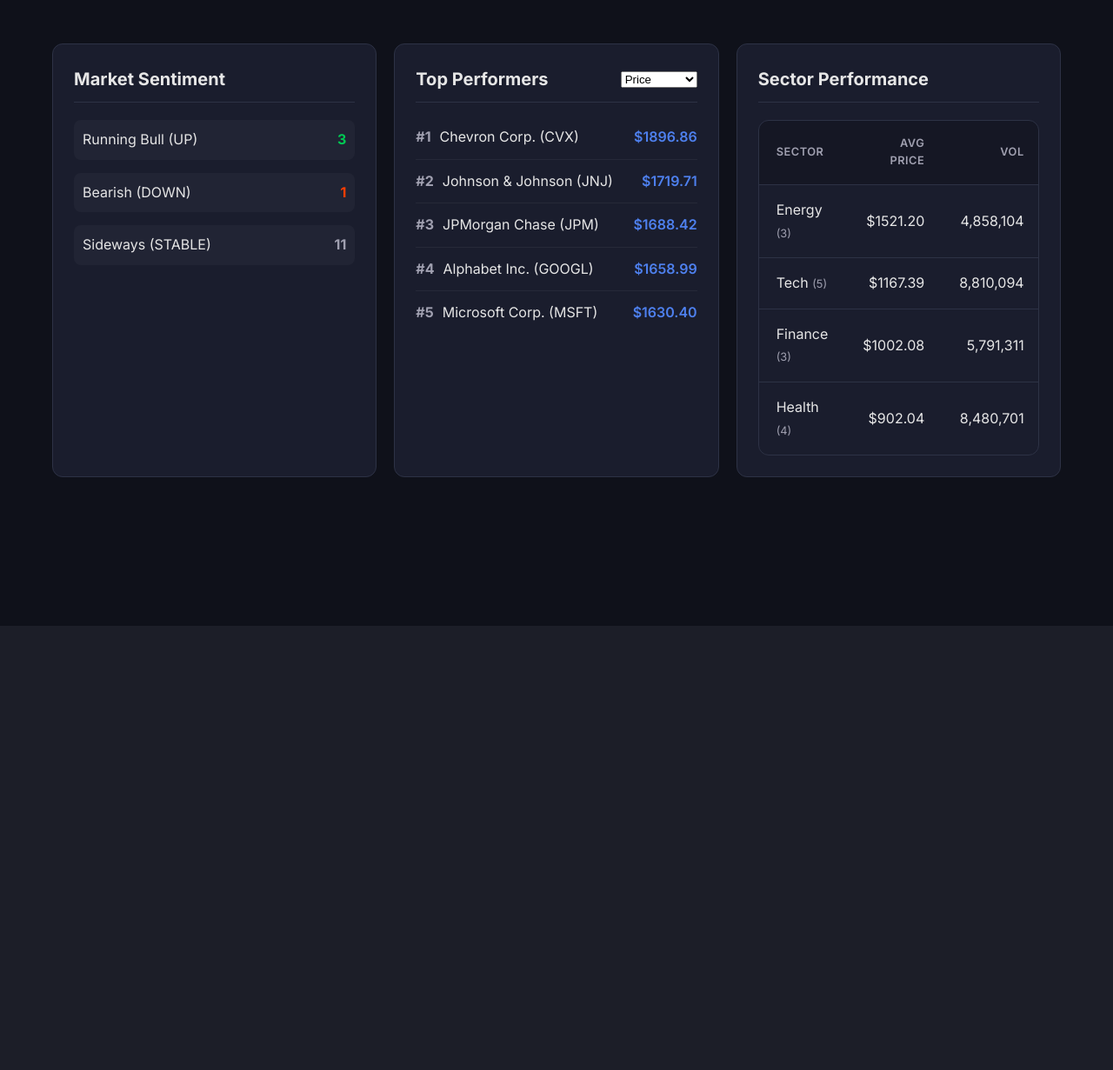
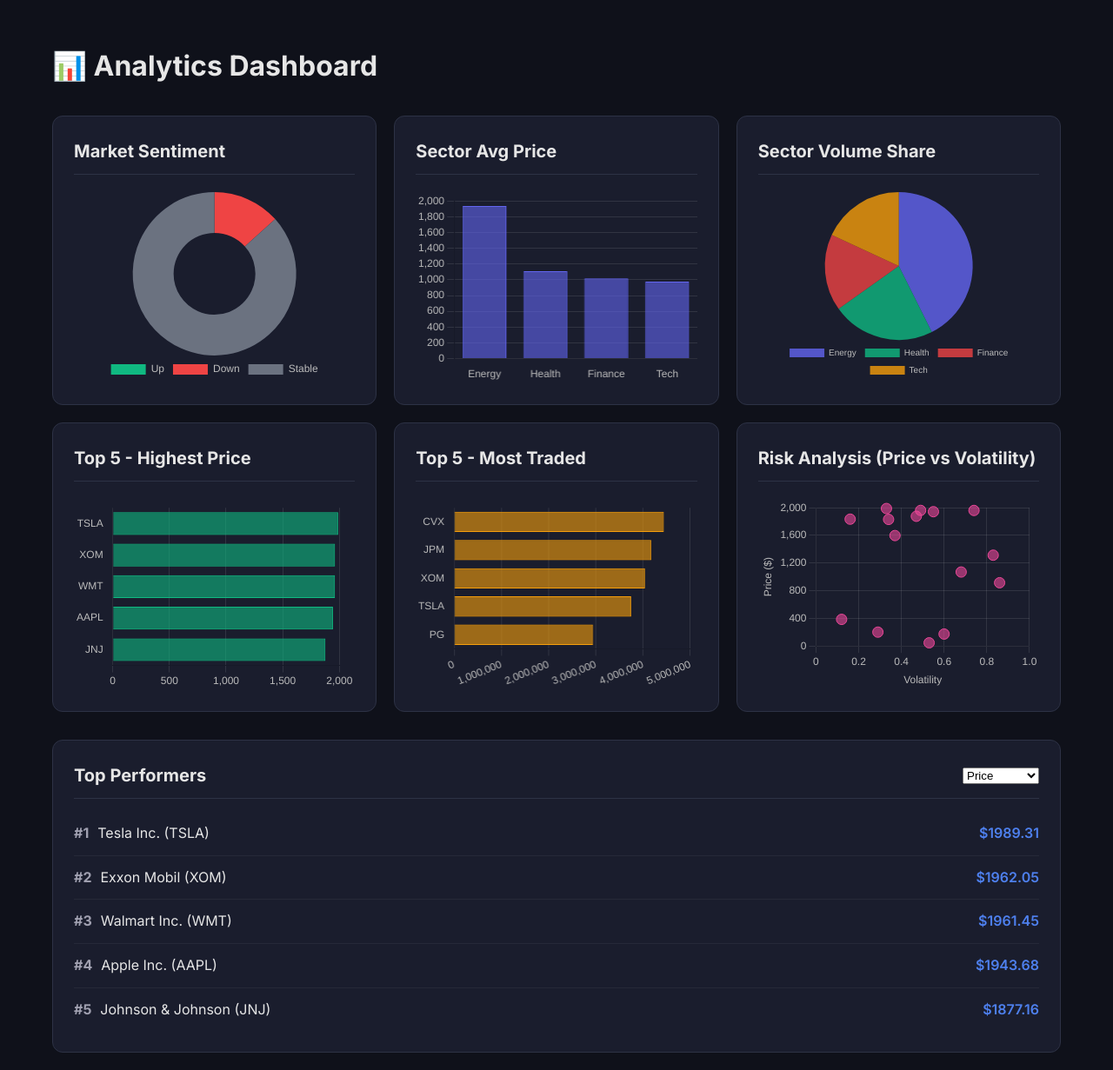
Before and after one commit to Rvk1110/stock-market-analyzer, a Flask app: page /market in a window 1280 px wide. Shown: the part 80-1311 px from the top of the page at 87% size. Before the commit the page ends 800 px from the top, so only its background shows below. Run offline with Flask 3, Linux system fonts and the light colour scheme.

Commit message:
Add live data integration and unified analytics dashboard with 6 interactive charts

```diff
--- a/app.py
+++ b/app.py
@@ -10,7 +10,7 @@ from ranking import RankingManager
 from trend_analysis import TrendAnalyzer
 from sorting import StockSorter
 from sector_analysis import SectorAnalyzer
-from main import populate_dummy_data # Reuse dummy data generation
+from main import populate_initial_data # Reuse data population
 
 app = Flask(__name__)
 
@@ -23,7 +23,7 @@ sorter = StockSorter(threshold=20)
 sector_analyzer = SectorAnalyzer(storage)
 
 # Initialize data
-populate_dummy_data(storage)
+populate_initial_data(storage)
 
 @app.route('/')
 def index():
--- a/static/script.js
+++ b/static/script.js
@@ -8,6 +8,8 @@ document.addEventListener('DOMContentLoaded', () => {
         fetchSentiment();
         fetchTopK();
         fetchSectors();
+        fetchTopCharts();
+        fetchRiskAnalysis();
     } else if (pageId === 'stocks') {
         fetchStocks();
     } else if (pageId === 'sectors') {
@@ -88,34 +90,260 @@ async function fetchTopK() {
 }
 
 // Sentiment
+// Sentiment Chart
 async function fetchSentiment() {
     const res = await fetch(`${API_BASE}/sentiment`);
     const data = await res.json();
 
-    const container = document.getElementById('sentimentContainer');
-    container.innerHTML = `
-        <div><span>Running Bull (UP)</span> <span class="trend-up">${data.UP || 0}</span></div>
-        <div><span>Bearish (DOWN)</span> <span class="trend-down">${data.DOWN || 0}</span></div>
-        <div><span>Sideways (STABLE)</span> <span class="trend-stable">${data.STABLE || 0}</span></div>
-    `;
+    const ctx = document.getElementById('sentimentChart').getContext('2d');
+
+    if (window.sentimentChartInstance) window.sentimentChartInstance.destroy();
+
+    window.sentimentChartInstance = new Chart(ctx, {
+        type: 'doughnut',
+        data: {
+            labels: ['Up', 'Down', 'Stable'],
+            datasets: [{
+                data: [data.UP || 0, data.DOWN || 0, data.STABLE || 0],
+                backgroundColor: ['#10b981', '#ef4444', '#6b7280'],
+                borderWidth: 0
+            }]
+        },
+        options: {
+            responsive: true,
+            maintainAspectRatio: false,
+            plugins: {
+                legend: { position: 'bottom', labels: { color: '#bbb' } }
+            }
+        }
+    });
 }
 
-// Sector Performance (Summary for Dashboard)
+// Sector Performance Charts (Price Bar + Volume Pie)
 async function fetchSectors() {
     const res = await fetch(`${API_BASE}/sectors`);
     const data = await res.json();
 
-    const tbody = document.getElementById('sectorTableBody');
-    if (tbody) {
-        tbody.innerHTML = '';
-        data.forEach(s => {
-            const tr = document.createElement('tr');
-            tr.innerHTML = `
-                <td>${s.sector} <span style="font-size:0.8em; color:var(--text-secondary)">(${s.count})</span></td>
-                <td>$${s.avg_price.toFixed(2)}</td>
-                <td>${s.total_volume.toLocaleString()}</td>
-            `;
-            tbody.appendChild(tr);
+    // 1. Sector Price Bar Chart
+    const priceCtx = document.getElementById('sectorPriceChart');
+    if (priceCtx) {
+        if (window.sectorPriceChartInstance) window.sectorPriceChartInstance.destroy();
+
+        const labels = data.map(s => s.sector);
+        const prices = data.map(s => s.avg_price);
+
+        window.sectorPriceChartInstance = new Chart(priceCtx.getContext('2d'), {
+            type: 'bar',
+            data: {
+                labels: labels,
+                datasets: [{
+                    label: 'Avg Price ($)',
+                    data: prices,
+                    backgroundColor: 'rgba(99, 102, 241, 0.6)',
+                    borderColor: '#6366f1',
+                    borderWidth: 1
+                }]
+            },
+            options: {
+                responsive: true,
+                maintainAspectRatio: false,
+                scales: {
+                    y: {
+                        beginAtZero: true,
+                        grid: { color: 'rgba(255,255,255,0.1)' },
+                        ticks: { color: '#bbb' }
+                    },
+                    x: {
+                        grid: { display: false },
+                        ticks: { color: '#bbb' }
+                    }
+                },
+                plugins: {
+                    legend: { display: false }
+                }
+            }
+        });
+    }
+
+    // 2. Sector Volume Pie Chart
+    const volumeCtx = document.getElementById('sectorVolumeChart');
+    if (volumeCtx) {
+        if (window.sectorVolumeChartInstance) window.sectorVolumeChartInstance.destroy();
+
+        const labels = data.map(s => s.sector);
+        const volumes = data.map(s => s.total_volume);
+
+        window.sectorVolumeChartInstance = new Chart(volumeCtx.getContext('2d'), {
+            type: 'pie',
+            data: {
+                labels: labels,
+                datasets: [{
+                    data: volumes,
+                    backgroundColor: [
+                        'rgba(99, 102, 241, 0.8)',
+                        'rgba(16, 185, 129, 0.8)',
+                        'rgba(239, 68, 68, 0.8)',
+                        'rgba(245, 158, 11, 0.8)',
+                        'rgba(139, 92, 246, 0.8)'
+                    ],
+                    borderWidth: 0
+                }]
+            },
+            options: {
+                responsive: true,
+                maintainAspectRatio: false,
+                plugins: {
+                    legend: {
+                        position: 'bottom',
+                        labels: { color: '#bbb', font: { size: 10 } }
+                    }
+                }
+            }
+        });
+    }
+}
+
+// Top 5 Charts (Price and Volume)
+async function fetchTopCharts() {
+    // Top 5 by Price
+    const priceRes = await fetch(`${API_BASE}/top-k?k=5&type=price`);
+    const priceData = await priceRes.json();
+
+    const priceCtx = document.getElementById('topPriceChart');
+    if (priceCtx) {
+        if (window.topPriceChartInstance) window.topPriceChartInstance.destroy();
+
+        window.topPriceChartInstance = new Chart(priceCtx.getContext('2d'), {
+            type: 'bar',
+            data: {
+                labels: priceData.map(s => s.symbol),
+                datasets: [{
+                    label: 'Price ($)',
+                    data: priceData.map(s => s.price),
+                    backgroundColor: 'rgba(16, 185, 129, 0.6)',
+                    borderColor: '#10b981',
+                    borderWidth: 1
+                }]
+            },
+            options: {
+                indexAxis: 'y',
+                responsive: true,
+                maintainAspectRatio: false,
+                scales: {
+                    x: {
+                        beginAtZero: true,
+                        grid: { color: 'rgba(255,255,255,0.1)' },
+                        ticks: { color: '#bbb' }
+                    },
+                    y: {
+                        grid: { display: false },
+                        ticks: { color: '#bbb' }
+                    }
+                },
+                plugins: {
+                    legend: { display: false }
+                }
+            }
+        });
+    }
+
+    // Top 5 by Volume
+    const volumeRes = await fetch(`${API_BASE}/top-k?k=5&type=volume`);
+    const volumeData = await volumeRes.json();
+
+    const volumeCtx = document.getElementById('topVolumeChart');
+    if (volumeCtx) {
+        if (window.topVolumeChartInstance) window.topVolumeChartInstance.destroy();
+
+        window.topVolumeChartInstance = new Chart(volumeCtx.getContext('2d'), {
+            type: 'bar',
+            data: {
+                labels: volumeData.map(s => s.symbol),
+                datasets: [{
+                    label: 'Volume',
+                    data: volumeData.map(s => s.volume),
+                    backgroundColor: 'rgba(245, 158, 11, 0.6)',
+                    borderColor: '#f59e0b',
+                    borderWidth: 1
+                }]
+            },
+            options: {
+                indexAxis: 'y',
+                responsive: true,
+                maintainAspectRatio: false,
+                scales: {
+                    x: {
+                        beginAtZero: true,
+                        grid: { color: 'rgba(255,255,255,0.1)' },
+                        ticks: { color: '#bbb' }
+                    },
+                    y: {
+                        grid: { display: false },
+                        ticks: { color: '#bbb' }
+                    }
+                },
+                plugins: {
+                    legend: { display: false }
+                }
+            }
+        });
+    }
+}
+
+// Risk Analysis (Price vs Volatility Scatter)
+async function fetchRiskAnalysis() {
+    const res = await fetch(`${API_BASE}/stocks`);
+    const stocks = await res.json();
+
+    const scatterData = stocks.map(s => ({
+        x: s.volatility,
+        y: s.price,
+        label: s.symbol
+    }));
+
+    const ctx = document.getElementById('riskScatterChart');
+    if (ctx) {
+        if (window.riskScatterChartInstance) window.riskScatterChartInstance.destroy();
+
+        window.riskScatterChartInstance = new Chart(ctx.getContext('2d'), {
+            type: 'scatter',
+            data: {
+                datasets: [{
+                    label: 'Stocks',
+                    data: scatterData,
+                    backgroundColor: 'rgba(236, 72, 153, 0.6)',
+                    borderColor: '#ec4899',
+                    borderWidth: 1,
+                    pointRadius: 6
+                }]
+            },
+            options: {
+                responsive: true,
+                maintainAspectRatio: false,
+                scales: {
+                    x: {
+                        title: { display: true, text: 'Volatility', color: '#bbb' },
+                        grid: { color: 'rgba(255,255,255,0.1)' },
+                        ticks: { color: '#bbb' }
+                    },
+                    y: {
+                        title: { display: true, text: 'Price ($)', color: '#bbb' },
+                        grid: { color: 'rgba(255,255,255,0.1)' },
+                        ticks: { color: '#bbb' }
+                    }
+                },
+                plugins: {
+                    legend: { display: false },
+                    tooltip: {
+                        callbacks: {
+                            label: function (context) {
+                                const point = context.raw;
+                                return `${point.label}: $${point.y.toFixed(2)}, Vol: ${point.x}`;
+                            }
+                        }
+                    }
+                }
+            }
         });
     }
 }
--- a/static/style.css
+++ b/static/style.css
@@ -516,3 +516,35 @@ form button {
         transform: rotate(360deg);
     }
 }
+
+/* --- Analytics Dashboard (6-Chart Grid) --- */
+.analytics-dashboard {
+    padding: 20px 0;
+}
+
+.dashboard-grid-6 {
+    display: grid;
+    grid-template-columns: repeat(3, 1fr);
+    gap: 20px;
+    margin-bottom: 30px;
+}
+
+@media (max-width: 1024px) {
+    .dashboard-grid-6 {
+        grid-template-columns: repeat(2, 1fr);
+    }
+}
+
+@media (max-width: 640px) {
+    .dashboard-grid-6 {
+        grid-template-columns: 1fr;
+    }
+}
+
+.chart-card {
+    min-height: 300px;
+}
+
+.chart-container canvas {
+    max-height: 220px;
+}
--- a/templates/base.html
+++ b/templates/base.html
@@ -8,7 +8,7 @@
     <link rel="preconnect" href="https://fonts.googleapis.com">
     <link rel="preconnect" href="https://fonts.gstatic.com" crossorigin>
     <link href="https://fonts.googleapis.com/css2?family=Inter:wght@300;400;500;600;700&display=swap" rel="stylesheet">
-    <link rel="stylesheet" href="/static/style.css">
+    <script src="https://cdn.jsdelivr.net/npm/chart.js"></script>
     <link rel="stylesheet" href="/static/style.css">
 </head>
 
--- a/templates/market.html
+++ b/templates/market.html
@@ -1,15 +1,61 @@
 {% extends "base.html" %}
 
 {% block content %}
-<section class="dashboard-grid">
-    <div class="card sentiment-card">
-        <h2>Market Sentiment</h2>
-        <div id="sentimentContainer" class="sentiment-stats">
-            <div class="loader"></div>
+<section class="analytics-dashboard">
+    <h1 style="margin-bottom: 2rem; font-size: 2rem; font-weight: 700;">📊 Analytics Dashboard</h1>
+
+    <div class="dashboard-grid-6">
+        <!-- 1. Market Sentiment -->
+        <div class="card chart-card">
+            <h2>Market Sentiment</h2>
+            <div class="chart-container" style="position: relative; height:220px; width:100%;">
+                <canvas id="sentimentChart"></canvas>
+            </div>
+        </div>
+
+        <!-- 2. Sector Price Performance -->
+        <div class="card chart-card">
+            <h2>Sector Avg Price</h2>
+            <div class="chart-container" style="position: relative; height:220px; width:100%;">
+                <canvas id="sectorPriceChart"></canvas>
+            </div>
+        </div>
+
+        <!-- 3. Sector Volume Distribution -->
+        <div class="card chart-card">
+            <h2>Sector Volume Share</h2>
+            <div class="chart-container" style="position: relative; height:220px; width:100%;">
+                <canvas id="sectorVolumeChart"></canvas>
+            </div>
+        </div>
+
+        <!-- 4. Top 5 by Price -->
+        <div class="card chart-card">
+            <h2>Top 5 - Highest Price</h2>
+            <div class="chart-container" style="position: relative; height:220px; width:100%;">
+                <canvas id="topPriceChart"></canvas>
+            </div>
+        </div>
+
+        <!-- 5. Top 5 by Volume -->
+        <div class="card chart-card">
+            <h2>Top 5 - Most Traded</h2>
+            <div class="chart-container" style="position: relative; height:220px; width:100%;">
+                <canvas id="topVolumeChart"></canvas>
+            </div>
+        </div>
+
+        <!-- 6. Risk Analysis -->
+        <div class="card chart-card">
+            <h2>Risk Analysis (Price vs Volatility)</h2>
+            <div class="chart-container" style="position: relative; height:220px; width:100%;">
+                <canvas id="riskScatterChart"></canvas>
+            </div>
         </div>
     </div>
 
-    <div class="card ranking-card">
+    <!-- Top Performers List -->
+    <div class="card" style="margin-top: 2rem;">
         <div class="card-header">
             <h2>Top Performers</h2>
             <select id="rankingCriteria" onchange="fetchTopK()">
@@ -22,23 +68,5 @@
             <!-- Populated by JS -->
         </ul>
     </div>
-
-    <div class="card sector-card">
-        <h2>Sector Performance</h2>
-        <div class="table-container-small">
-            <table class="sector-table">
-                <thead>
-                    <tr>
-                        <th>Sector</th>
-                        <th>Avg Price</th>
-                        <th>Vol</th>
-                    </tr>
-                </thead>
-                <tbody id="sectorTableBody">
-                    <!-- Populated by JS -->
-                </tbody>
-            </table>
-        </div>
-    </div>
 </section>
 {% endblock %}
```
Also changed, not shown: live_data.py (added, +71 -0 lines), main.py (+47 -6 lines).
